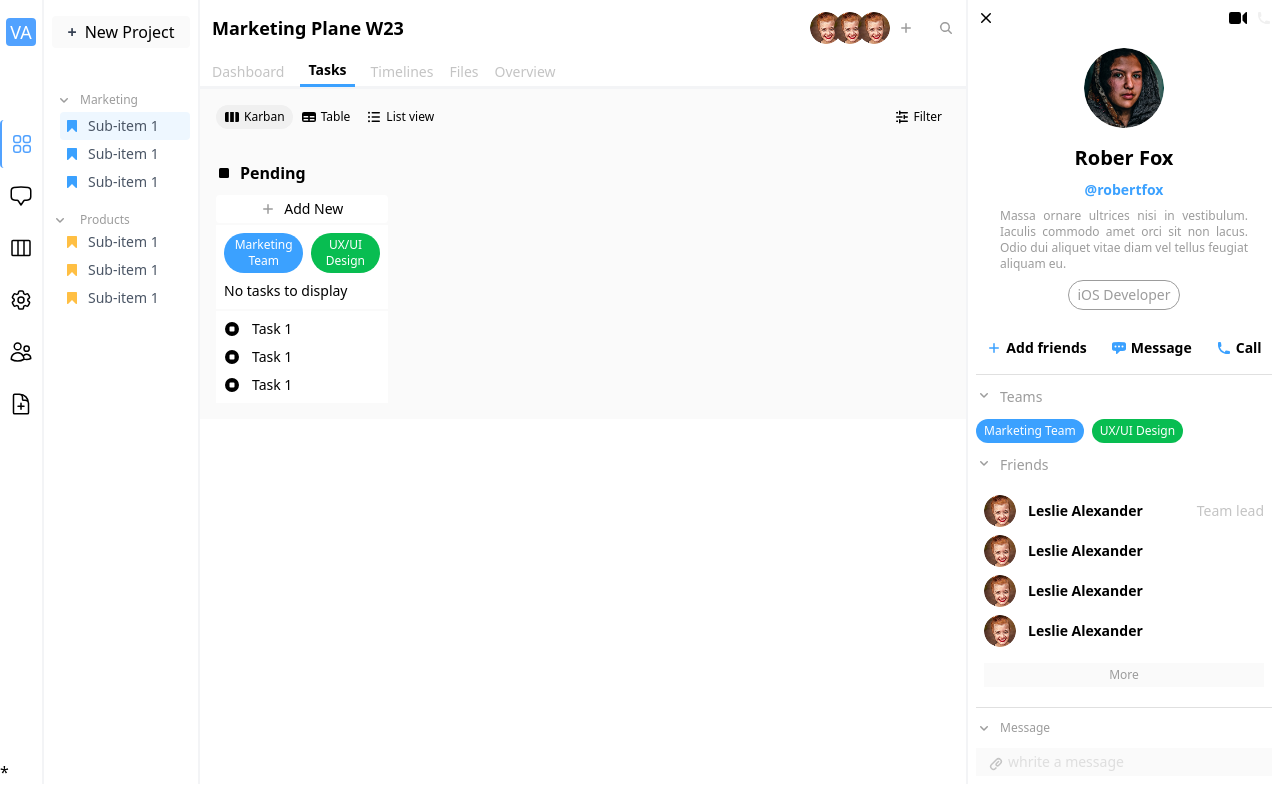
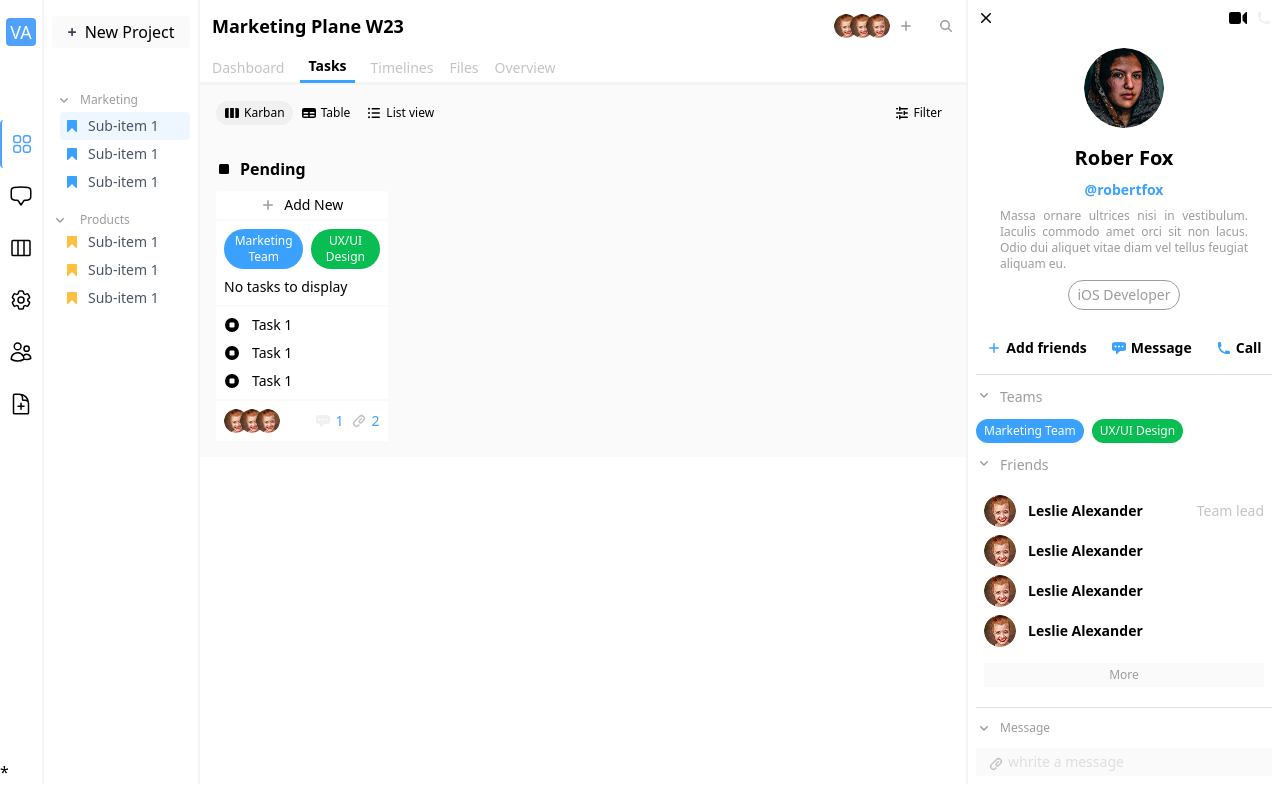
Before and after one commit to Lova1401Code/task-manager-frontend, a React (Vite) app: page / in a window 1280 px wide. Built offline with nearby package versions, Linux system fonts and the light colour scheme.

Commit message:
feat: add MicroMessageIcon component and integrate PaperClipIcon and MessageIcon into Body for enhanced task interaction

```diff
--- /dev/null
+++ b/src/assets/icons/MicroMessageIcon.jsx
@@ -0,0 +1,7 @@
+export default function MicroMessageIcon() {
+    return (
+        <svg xmlns="http://www.w3.org/2000/svg" viewBox="0 0 16 16" fill="currentColor" className="size-4">
+            <path fillRule="evenodd" d="M1 8.74c0 .983.713 1.825 1.69 1.943.904.108 1.817.19 2.737.243.363.02.688.231.85.556l1.052 2.103a.75.75 0 0 0 1.342 0l1.052-2.103c.162-.325.487-.535.85-.556.92-.053 1.833-.134 2.738-.243.976-.118 1.689-.96 1.689-1.942V4.259c0-.982-.713-1.824-1.69-1.942a44.45 44.45 0 0 0-10.62 0C1.712 2.435 1 3.277 1 4.26v4.482Zm3-3.49a.75.75 0 0 1 .75-.75h6.5a.75.75 0 0 1 0 1.5h-6.5A.75.75 0 0 1 4 5.25ZM4.75 7a.75.75 0 0 0 0 1.5h2.5a.75.75 0 0 0 0-1.5h-2.5Z" clipRule="evenodd" />
+        </svg>
+    )
+}
--- a/src/pages/Body.jsx
+++ b/src/pages/Body.jsx
@@ -7,6 +7,8 @@ import TableIcon from '../assets/icons/TableIcon'
 import ViewColumnIcon from '../assets/icons/ViewColumnIcon'
 import MarkIcon from '../assets/icons/MarkIcon'
 import CheckIcon from '../assets/icons/CheckIcon'
+import PaperClipIcon from '../assets/icons/PaperClipIcon'
+import MessageIcon from '../assets/icons/MessageIcon'
 
 export default function Body() {
     return (
@@ -14,9 +16,9 @@ export default function Body() {
             <div className="flex  p-3 justify-between w-full items-center">
                 <div className="text-lg font-semibold">Marketing Plane W23</div>
                 <div className="flex justify-end items-center -space-x-4 gap-2">
-                    <img src={profileUrl} alt="profile" className="w-8 h-auto rounded-full" />
-                    <img src={profileUrl} alt="profile" className="w-8 h-auto rounded-full" />
-                    <img src={profileUrl} alt="profile" className="w-8 h-auto rounded-full" />
+                    <img src={profileUrl} alt="profile" className="w-6 h-auto rounded-full" />
+                    <img src={profileUrl} alt="profile" className="w-6 h-auto rounded-full" />
+                    <img src={profileUrl} alt="profile" className="w-6 h-auto rounded-full" />
                     <div className="flex pl-4"><PlusIcon /></div>
                     <div className="flex pl-8"><SearchIcon /></div>
                 </div>
@@ -85,6 +87,23 @@ export default function Body() {
                                 <span className="text-sm">Task 1</span>
                             </li>
                         </ul>
+                        <div className="flex justify-between p-2 bg-white">
+                            <div className="flex justify-start -space-x-2">
+                                <img src={profileUrl} alt="profile" className="w-6 h-auto rounded-full" />
+                                <img src={profileUrl} alt="profile" className="w-6 h-auto rounded-full" />
+                                <img src={profileUrl} alt="profile" className="w-6 h-auto rounded-full" />
+                            </div>
+                            <div className="flex justify-end gap-2">
+                                <div className="flex items-center gap-1">
+                                    <span className=""><MessageIcon /></span>
+                                    <span className="text-sm text-[#3BA1FF]">1</span>
+                                </div>
+                                <div className="flex items-center gap-1">
+                                    <span className=""><PaperClipIcon /></span>
+                                    <span className="text-sm text-[#3BA1FF]">2</span>
+                                </div>
+                            </div>
+                        </div>
                     </div>
                 </div>
             </div>
```
